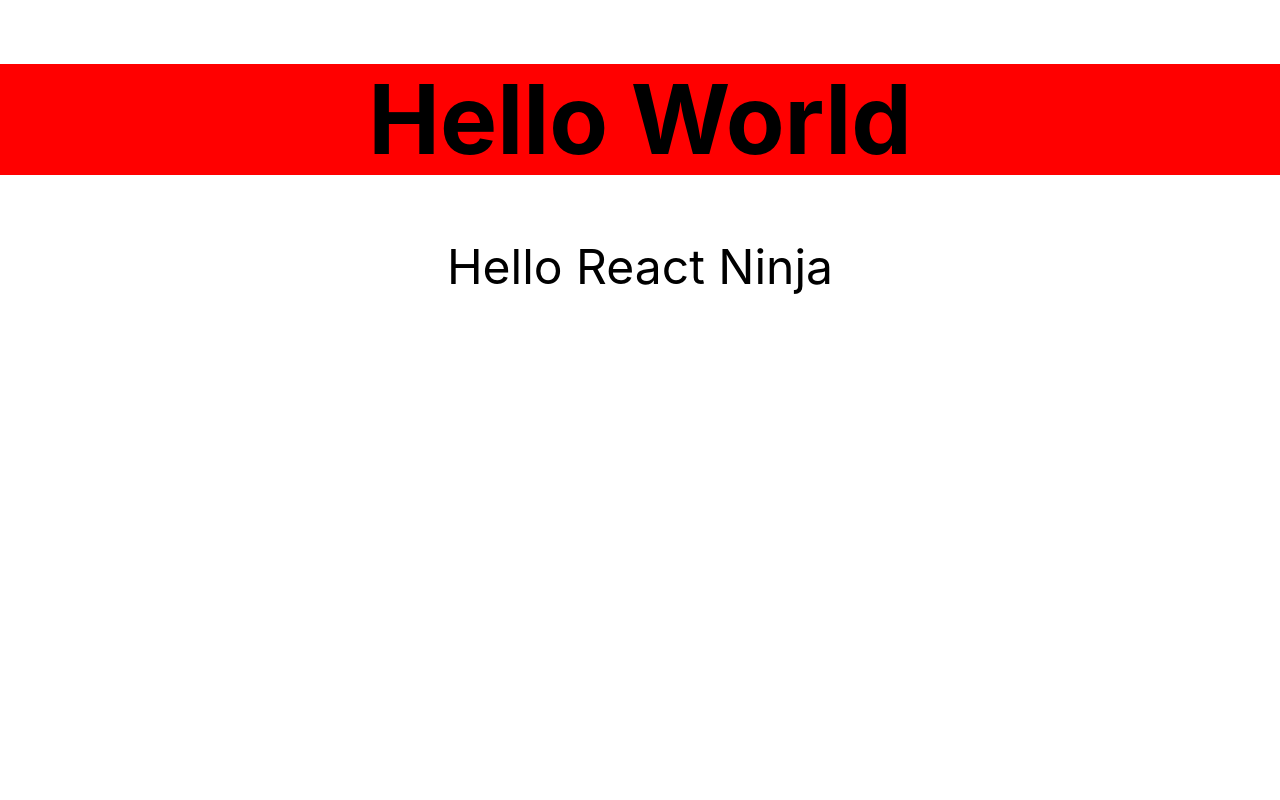
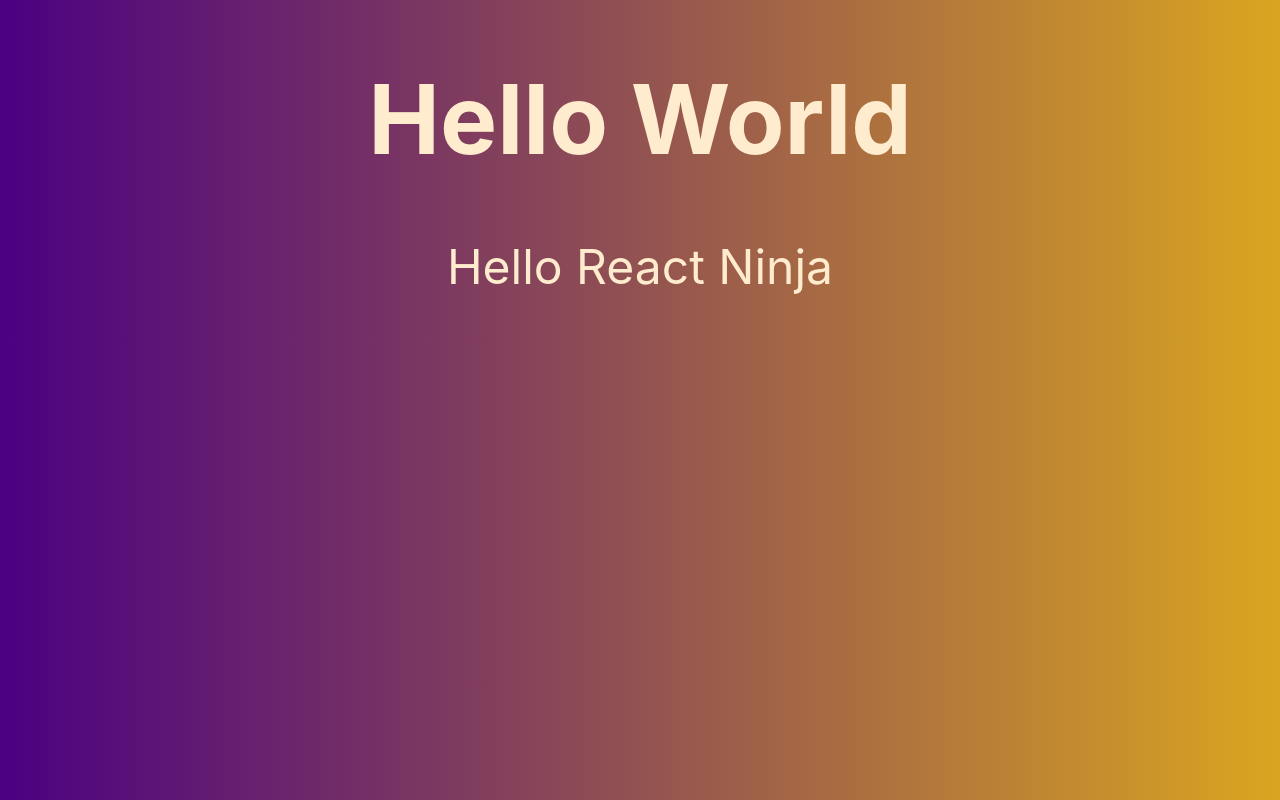
Before and after one commit to TekniqueJoseph/fresh-robots, a React (Create React App) app: page / in a window 1280 px wide. Built offline with nearby package versions, Linux system fonts and the light colour scheme.

Commit message:
styled for fun

```diff
--- a/src/Hello.css
+++ b/src/Hello.css
@@ -1,3 +1,4 @@
-h1{
-    background-color: red;
+h1, p{
+    /* background-color: red; */
+    color: blanchedalmond;
 }
--- a/src/index.css
+++ b/src/index.css
@@ -5,6 +5,7 @@ body {
     sans-serif;
   -webkit-font-smoothing: antialiased;
   -moz-osx-font-smoothing: grayscale;
+  background-image: linear-gradient(to right, indigo, goldenrod);
 }
 
 code {
```
